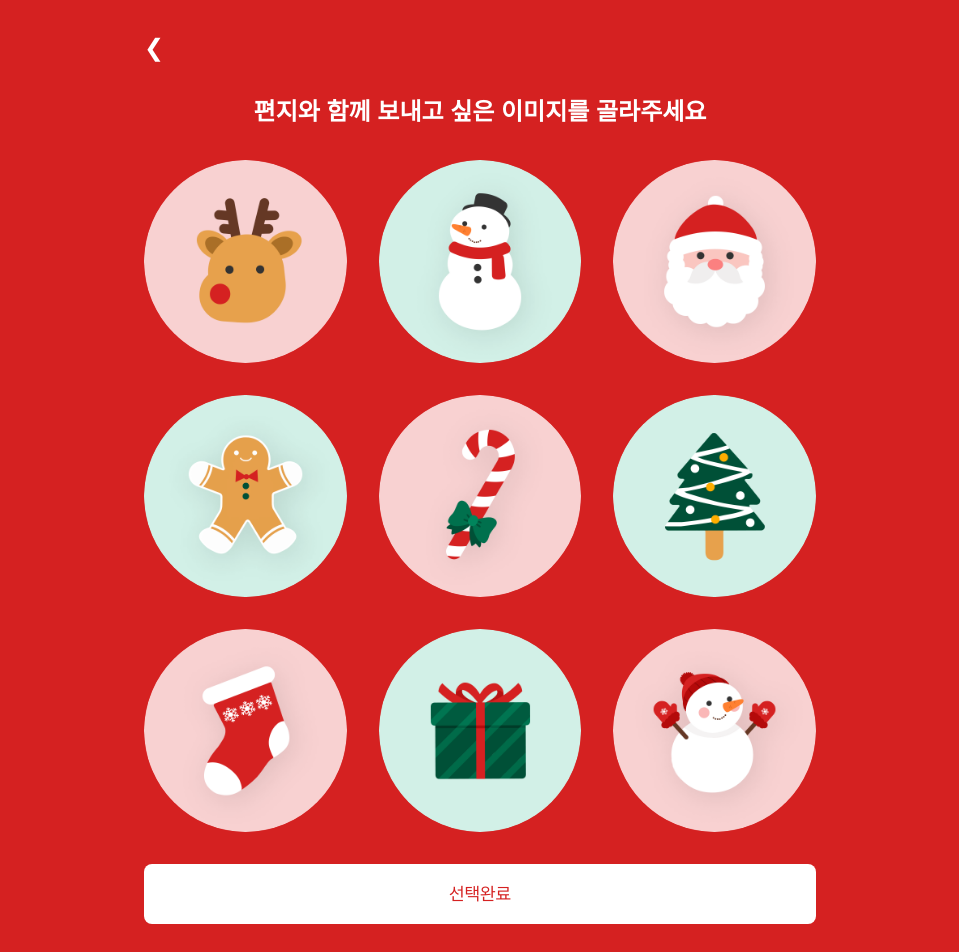
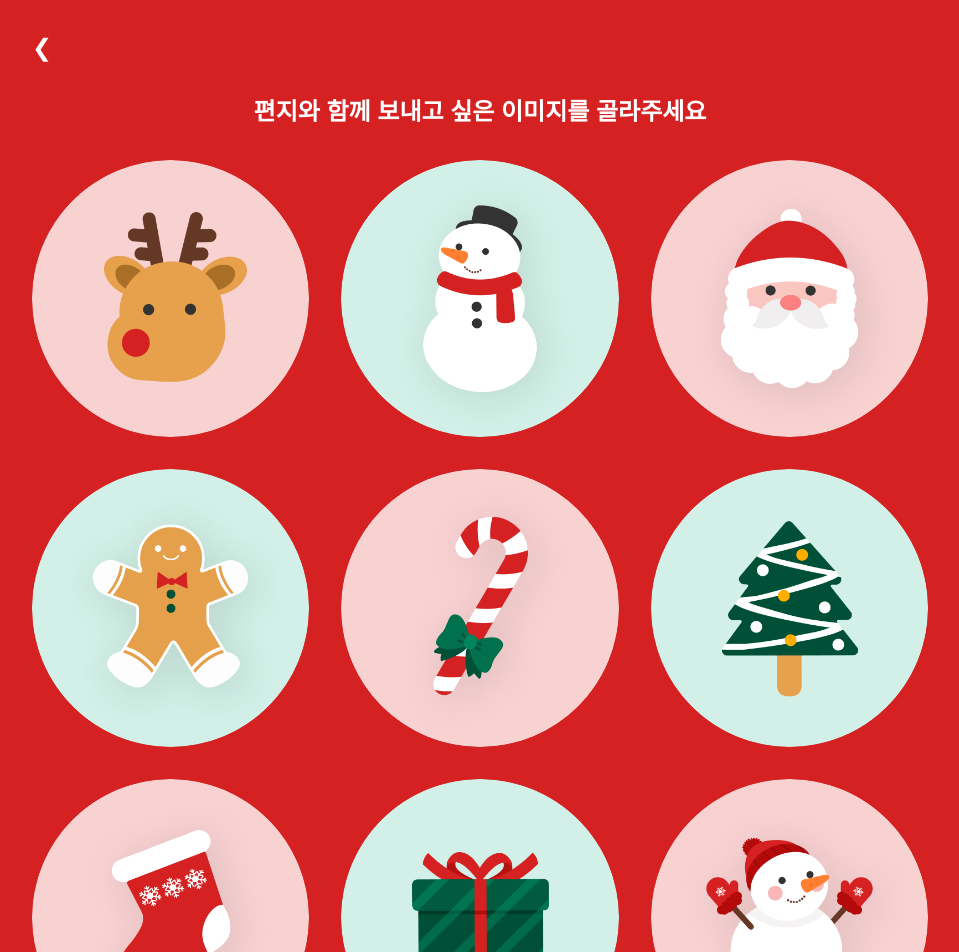
Before and after one commit to insunglee12/Webapp_test, a Next.js app: page /select-image in a window 1280 px wide. Shown: the top 952 px of the page, without its empty margins (160-1119 px from the left). Built offline with nearby package versions, Linux system fonts and the light colour scheme; a web font is replaced by a local one.

Commit message:
이미지 선택 페이지 개선

```diff
--- a/src/app/select-image/page.tsx
+++ b/src/app/select-image/page.tsx
@@ -18,8 +18,8 @@ export default function SelectImage() {
   };
 
   return (
-    <div className="min-h-screen p-4 md:p-8 flex flex-col" style={{ backgroundColor: '#D52121' }}>
-      <div className="w-full max-w-2xl mx-auto flex-grow">
+    <div className="min-h-screen p-4 md:p-8" style={{ backgroundColor: '#D52121' }}>
+      <div className="container mx-auto max-w-4xl">
         <button
           onClick={() => router.back()}
           className="text-2xl text-white hover:text-gray-200 transition mb-8 w-fit"
@@ -31,12 +31,16 @@ export default function SelectImage() {
           편지와 함께 보내고 싶은 이미지를 골라주세요
         </h2>
 
-        <div className="grid grid-cols-1 sm:grid-cols-2 md:grid-cols-3 gap-4 md:gap-8 mb-8">
+        <div className="grid grid-cols-3 gap-4 md:gap-8 mb-8">
           {images.map((image, index) => (
             <div
               key={index}
+              className="relative aspect-square"
+            >
+              <div
                 className={`
-                aspect-square rounded-full overflow-hidden cursor-pointer
+                  absolute inset-0
+                  rounded-full overflow-hidden cursor-pointer
                   transition-all duration-200 transform hover:scale-105
                   ${selectedIndex === index ? 'ring-4 ring-white ring-offset-4 ring-offset-[#D52121]' : ''}
                 `}
@@ -48,14 +52,15 @@ export default function SelectImage() {
                     alt={`선택 이미지 ${index + 1}`}
                     fill
                     className="object-cover"
-                  sizes="(max-width: 768px) 100vw, (max-width: 1200px) 50vw, 33vw"
+                    sizes="(max-width: 768px) 33vw, 200px"
                   />
+                </div>
               </div>
             </div>
           ))}
         </div>
 
-        <div className="w-full">
+        <div className="max-w-2xl mx-auto">
           <button
             onClick={() => router.push('/input-text')}
             className="w-full bg-white text-[#D52121] px-6 py-4 rounded-lg hover:bg-gray-100 transition font-pretendard font-normal text-lg"
```
Lines whose indentation alone changed are shown as unchanged.
